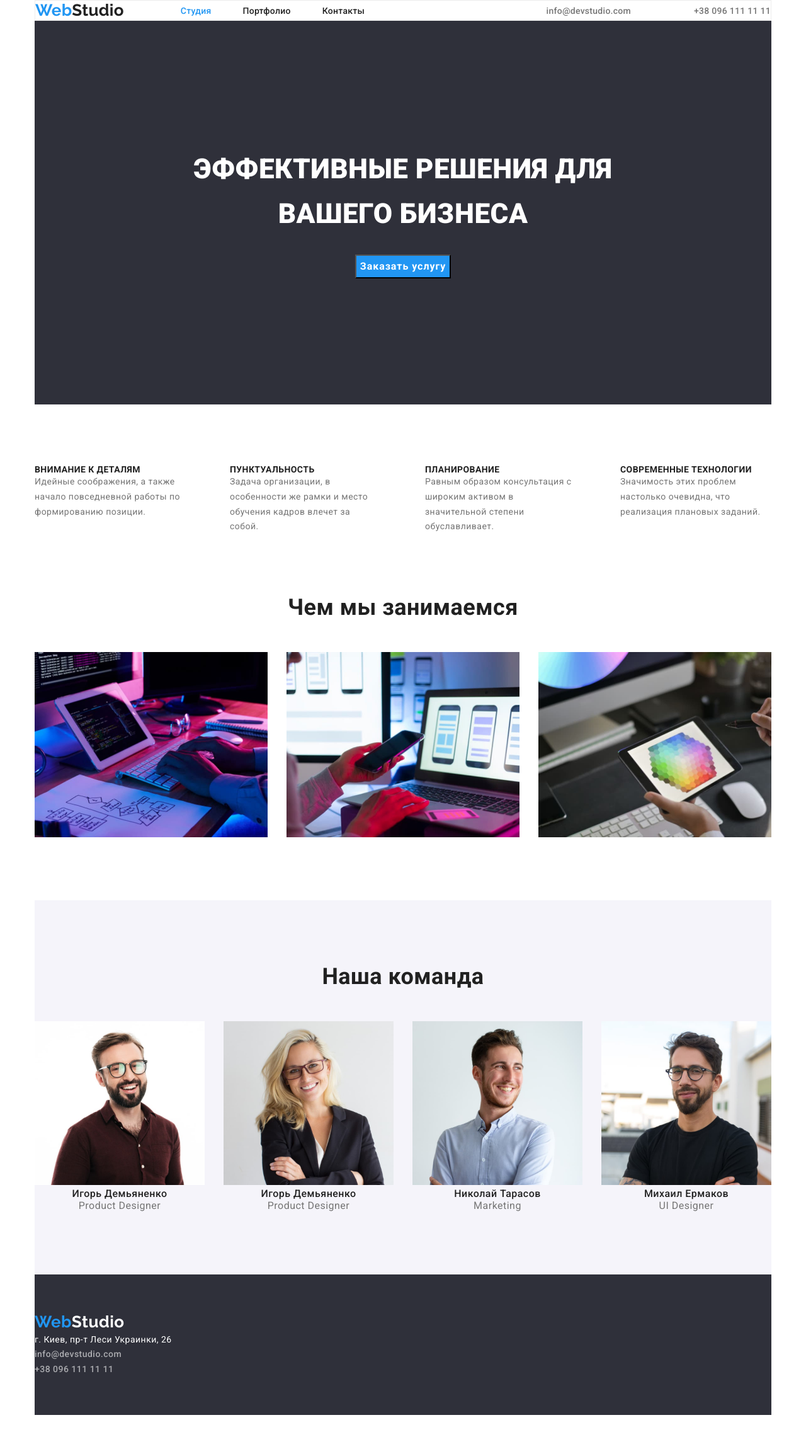
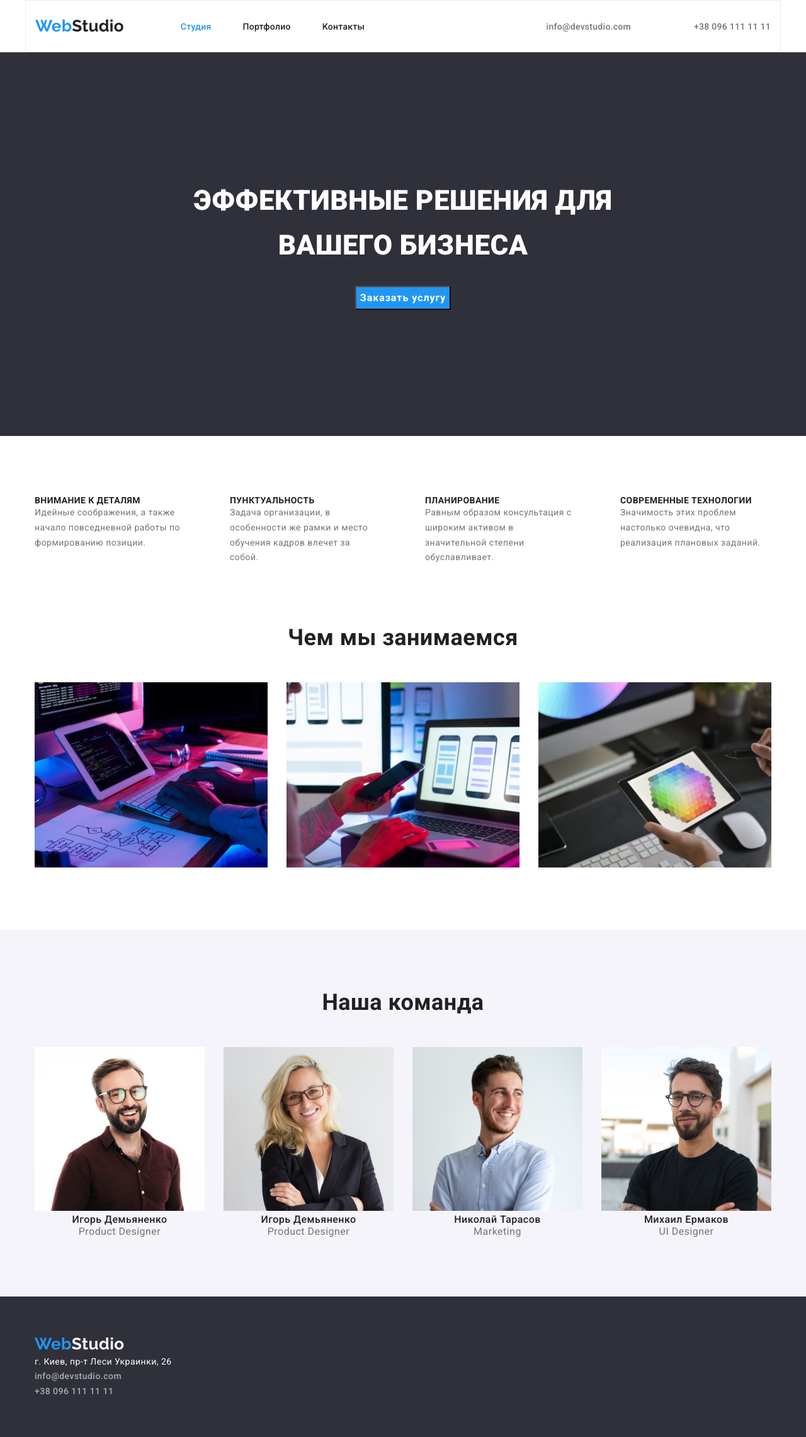
Before and after one commit to Vladyslav-Kostenko/goit-markup-hw-03, a plain HTML site: page index.html in a window 1280 px wide. Shown: the whole page at 63% size. Before the commit the page ends 2246 px from the top, so only its background shows below. Drawn offline with nearby package versions, Linux system fonts and the light colour scheme.

Commit message:
contruct and padding edition

```diff
--- a/index.html
+++ b/index.html
@@ -11,33 +11,35 @@
     <link rel="stylesheet" href="styles/styles.css">
 </head>
 <body class="main">
-    <div class="main-container">
     <header>
-            <div class="header-container">
+        <div class="header-container container">
             <a href="./index.html" class="logo">
                 <span class="name-part-1">Web</span><span class="name-part-2">Studio</span>
             </a>
             <nav class="navigation">
                 <ul class="navigation-list">
-                        <li class="item"><a href="./index.html" class="current">Студия</a></li>
-                        <li class="item"><a href="./portfolio.html">Портфолио</a></li>
-                        <li class="item"><a href="">Контакты</a></li>
+                    <li class="item"><a href="./index.html" class="link current">Студия</a></li>
+                    <li class="item"><a href="./portfolio.html" class="link">Портфолио</a></li>
+                    <li class="item"><a href="" class="link">Контакты</a></li>
                 </ul>
             </nav>
             <ul class="header-info">
-                    <li class="item"><a href="mailto:info@devstudio.com" class="mail">info@devstudio.com</a></li>
-                    <li class="item"><a href="tel:+380961111111" class="tel">+38 096 111 11 11</a></li>
+                <li class="item"><a href="mailto:info@devstudio.com" class="mail link">info@devstudio.com</a></li>
+                <li class="item"><a href="tel:+380961111111" class="tel link">+38 096 111 11 11</a></li>
             </ul>
         </div>
     </header>
     <main>
         <!--Основная идея-->
         <section class="idea">
+            <div class="container">
                 <h1 class="tagline">Эффективные решения для<br>вашего бизнеса</h1>
                 <button class="order-button" type="button">Заказать услугу</button>
+            </div>
         </section>
         <!--Особенности-->
         <section class="features">
+            <div class="container">
                 <ul class="features-list">
                     <li class="item">
                         <h3 class="header">Внимание к деталям</h3>
@@ -56,9 +58,11 @@
                         <p class="text">Значимость этих проблем настолько очевидна, что реализация плановых заданий.</p>
                     </li>
                 </ul>
+            </div>
         </section>
         <!--Примеры-->
         <section class="examples">
+            <div class="container">
                 <h2 class="header">Чем мы занимаемся</h2>
                 <ul class="examples-list">
                     <li class="item">
@@ -77,9 +81,11 @@
                         </a>
                     </li>
                 </ul>
+            </div>
         </section>
         <!--Команда-->
         <section class="team">
+            <div class="container">
                 <h2 class="header">Наша команда</h2>
                 <ul class="team-list">
                     <li class="item">
@@ -103,9 +109,11 @@
                         <p class="position">UI Designer</p>
                     </li>
                 </ul>
+            </div>
         </section>
     </main>
     <footer>
+        <div class="container">
             <a href="./index.html" class="logo">
                 <span class="name-part-1">Web</span><span class="name-part-2">Studio</span>
             </a>
@@ -114,7 +122,7 @@
                 <a href="mailto:info@devstudio.com" class="mail">info@devstudio.com</a>
                 <a href="tel:+380961111111" class="tel">+38 096 111 11 11</a>
             </div>
+        </div>
     </footer>
-    </div>
 </body>
 </html>
--- a/styles/styles.css
+++ b/styles/styles.css
@@ -60,7 +60,7 @@ body {
     letter-spacing: 0.03em;
 }
 
-.main-container {
+.container {
     width: 1200px;
     padding-left: 15px;
     padding-right: 15px;
@@ -93,6 +93,8 @@ header {
     font-size: 26px;
     line-height: 1.2;
     margin-right: 90px;
+    padding-bottom: 25px;
+    padding-top: 25px;
 }
 
 header .name-part-2 {
@@ -113,6 +115,13 @@ header .name-part-2 {
 
 .navigation-list {
     display: flex;
+}
+
+.navigation-list .link,
+.header-info .link {
+    display: block;
+    padding-bottom: 32px;
+    padding-top: 32px;
 }
 
 .navigation-list > .item:not(:last-child) {
@@ -147,7 +156,7 @@ header .mail {
 .idea {
     padding-top: 200px;
     padding-bottom: 200px;
-    margin-bottom: 95px;
+    margin-bottom: 94px;
     text-align: center;
     background-color: var(--secondary-page-color);
     color: var(--secondary-text-color);
@@ -173,7 +182,7 @@ header .mail {
 
 .features,
 .examples {
-    margin-bottom: 95px;
+    padding-bottom: 94px;
 }
 
 .features-list {
@@ -219,8 +228,8 @@ header .mail {
 }
 
 .team {
-    padding-top: 100px;
-    padding-bottom: 100px;
+    padding-top: 94px;
+    padding-bottom: 94px;
     background-color: var(--additional-page-color);
     font-size: 16px;
     line-height: 1.2;
@@ -270,9 +279,9 @@ address {
 }
 
 /* porfolio page */
-.portfolio .header-container,
 .portfolio .main-content {
-    margin-bottom: 95px;
+    padding-top: 94px;
+    padding-bottom: 94px;
 }
 
 .filters-list {
@@ -294,6 +303,7 @@ address {
     letter-spacing: 0.03em;
     border-radius: 5px;
     border: 0;
+    padding: 6px 22px;
 }
 
 .filters button:hover,
@@ -320,6 +330,12 @@ address {
     border: 1px solid var(--second-stroke-color);
 }
 
+.projects-list .text-padding {
+    padding-top: 30px;
+    padding-bottom: 30px;
+    padding-left: 30px;
+}
+
 .project-name {
     font-weight: 700;
     font-size: 18px;
```
Also changed, not shown: portfolio.html (+28 -8 lines). Lines whose indentation alone changed are shown as unchanged.
